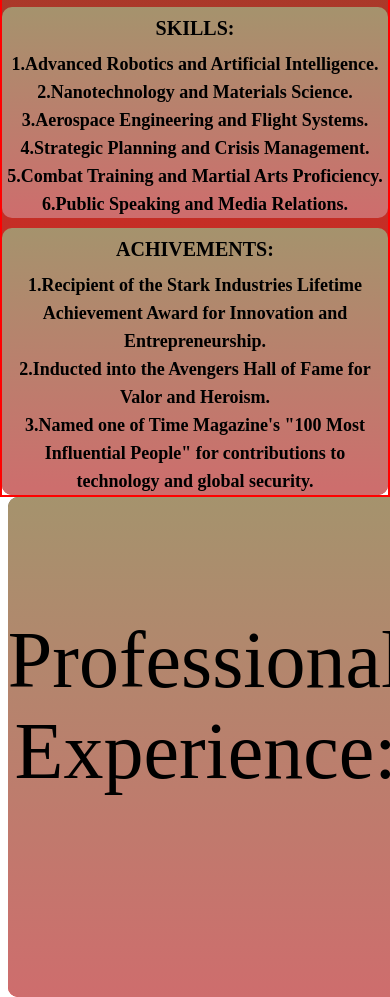
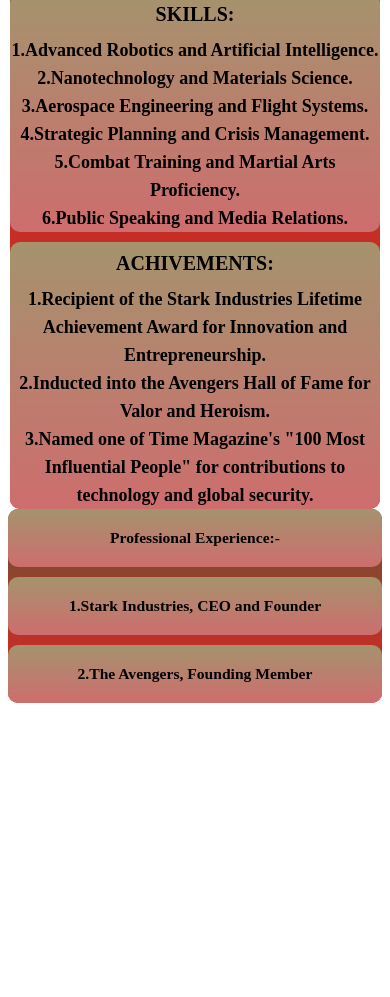
Before and after one commit to sankhadip-adak/Masai-Assignments, a plain HTML site: page Superhero Resume/index.html in a window 390 px wide. Shown: the part 996-1993 px from the top of the page. After the commit the page ends 1699 px from the top, so only its background shows below. Drawn offline with Linux system fonts and the light colour scheme.

Commit message:
partilly done

```diff
--- a/Superhero Resume/index.html
+++ b/Superhero Resume/index.html
@@ -57,12 +57,14 @@
 
     <div id="extra-content-box">
         <div>
-           <p>Professional Experience:</p>
+           <h1>Professional Experience:-</h1>
         </div>
         <div>
-
+            <h1>1.Stark Industries, CEO and Founder</h1>
         </div>
-        <div></div>
+        <div>
+            <h1>2.The Avengers, Founding Member</h1>
+        </div>
 
 
     </div>
--- a/Superhero Resume/style.css
+++ b/Superhero Resume/style.css
@@ -74,24 +74,28 @@
     font-weight: bold;
 }
 #extra-content-box{
-    height: 500px;
     width: 96%;
     margin: auto;
     border-radius: 10px;
     display: grid;
     grid-template-columns: repeat(3,1fr);
-    gap: 20px;
-    background: linear-gradient(rgb(100, 85, 52), rgb(229, 33, 33));}
-
-    #extra-content-box > div{
+    gap: 10px;
+    background: linear-gradient(rgb(100, 85, 52), rgb(229, 33, 33));
+}
+#extra-content-box > div{
     border-radius: 10px;
     background: linear-gradient(rgb(165, 147, 109), rgb(206, 109, 109));
 }
-#extra-content-box > div >p {
-    margin-top: 30%;
-    font-size: 80px;
+#extra-content-box  h1{
+    font-size: 4vw;
     text-align: center;
+    color: black;
+    padding: 20px;
 }
+/* .experience-boxh1{
+    color: black;
+    font-size: 50px;
+} */
 
 
 
@@ -99,12 +103,8 @@
 
 @media screen and (max-width:1023px){
      #container{
-    /* height: 600px; */
-    width: 100%;
-    margin: auto;
     display: flex;
     flex-direction: column;
-    border: 2px solid red;
     gap: 10px;
     }
     #container>div:nth-child(1) {
@@ -114,10 +114,13 @@
     width: 100%;
     height: 100%;
     }
-
     #content-box {
         grid-template-columns: repeat(1, 1fr);
         width: 100%;
     }
+    #extra-content-box{
+        grid-template-columns: repeat(1,1fr);
+
+    }
 
 }
```
